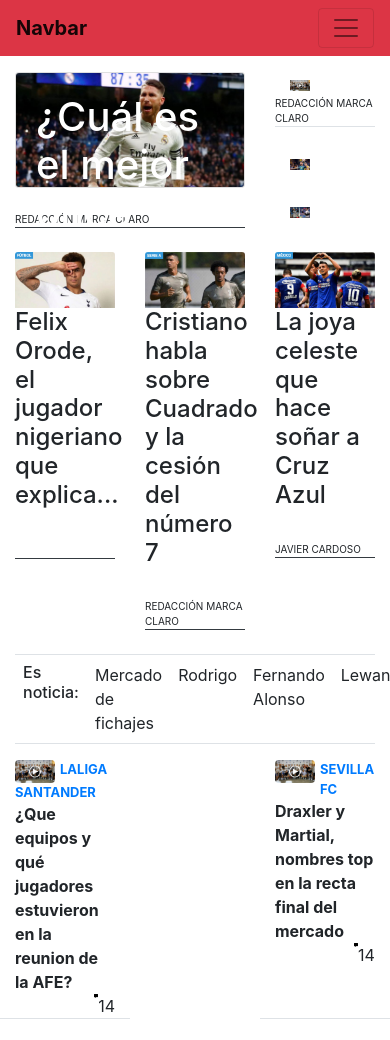
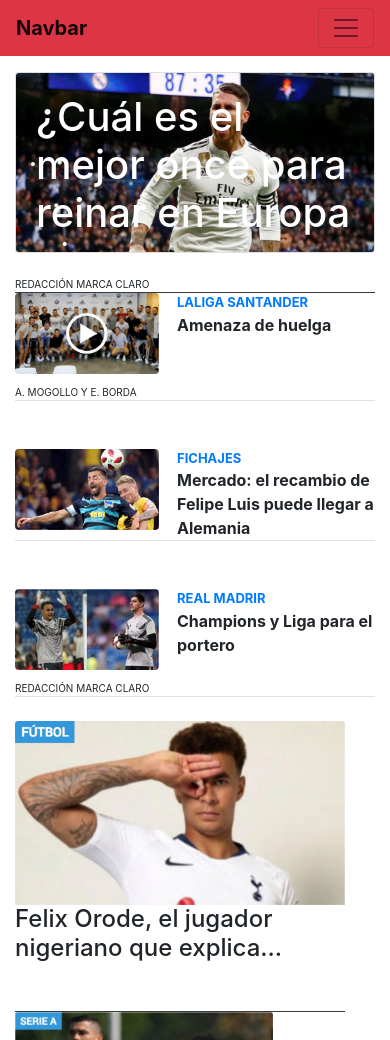
Before and after one commit to rcarrasco3652/exaParcial1, a plain HTML site: page index.html in a window 390 px wide. Shown: the top 1040 px of the page. Drawn offline with nearby package versions, Linux system fonts and the light colour scheme.

Commit message:
Terminado

```diff
--- a/index.html
+++ b/index.html
@@ -59,7 +59,7 @@
             <!--  Section one -->
             <div class="row">
                 <!-- main news -->
-                <div class="col-8">
+                <div class="col-lg-8 col-md-12 col-sm-12">
                     <div class="card  text-white">
                         <img src="./img/mejorOnce.JPG" class="card-img" alt="...">
                         <div class="card-img-overlay position-absolute">
@@ -75,23 +75,53 @@
                 </div>
                 <!-- End main news -->
                 <!-- Second news-->
-                <div class="col-4">
-                    <div class="col-12 p-0">
-                        <div class="border-bottom mb-4">
-                            <div class="col-6">
-                                <img src="./img/huelga.jpg" class="w-100" style="padding: 0%;" alt="">
+                <div class="col-lg-4 col-md-6 col-sm-12">
+                    <div class="border-bottom mb-5">
 
+                        <img src="./img/huelga.jpg" class="rounded float-left" style="width: 40%; margin-right: 5%;">
+                        <div>
+                            <p class="text-uppercase font-weight-bold m-0 text-primary" style="font-size: small;">
+                                LaLiga
+                                Santander</p>
+                            <p class="font-weight-bold m-0">Amenaza de huelga
+                            </p>
+                            <br><br>
+                        </div>
+                        <div class="">
+                            <footer class="text-uppercase" style="font-size:x-small; ">A. Mogollo y E. Borda</footer>
+                        </div>
                     </div>
 
 
+
+                    <div class="border-bottom mb-5">
+
+                        <img src="./img/Fichajes.jpg" class="rounded float-left" style="width: 40%; margin-right: 5%;">
+                        <div>
+                            <p class="text-uppercase font-weight-bold m-0 text-primary" style="font-size: small;">
+                                Fichajes</p>
+                            <p class="font-weight-bold m-0">Mercado: el recambio de Felipe Luis puede llegar a Alemania
+                            </p>
+                        </div>
+                        <div class="">
+                            <footer ></footer>
+                        </div>
+                    </div>
+                    <div class="border-bottom">
+
+                        <img src="./img/realMadrid.jpg" class="rounded float-left" style="width: 40%; margin-right: 5%;">
+                        <div>
+                            <p class="text-uppercase font-weight-bold m-0 text-primary" style="font-size: small;">
+                                Real Madrir</p>
+                            <p class="font-weight-bold m-0">Champions y Liga para el portero
+                            </p>
+                            <br>
+                        </div>
+                        <div class="">
                             <footer class="text-uppercase " style="font-size:x-small; ">redacción marca claro</footer>
                         </div>
-                        <div class="col-12 p-0 mb-4">
-                            <img src="./img/Fichajes.jpg" class="col-6" alt="">
                     </div>
-                        <div class="col-12 p-0">
-                            <img src="./img/realMadrid.jpg" class="col-6" alt="">
-                        </div>
+
                 </div>
                 <!-- End Second news -->
             </div>
@@ -100,13 +130,13 @@
         <!--  End Section one -->
 
         <!--  Section two -->
-            <div class="row mt-4 mb-4">
-                <div class="col-4">
+        <div class="container row mt-4 mb-4">
+            <div class="col-lg-4 col-md-6 col-sm-12">
                 <img src=" ./img/Captura1.JPG " class="card-img-top " alt="... ">
                 <h4>Felix Orode, el jugador nigeriano que explica...</h4>
                 <div class="card-body border-bottom border-dark "></div>
             </div>
-                <div class="col-4 " style="width: 18rem; ">
+            <div class="col-lg-4 col-md-6 col-sm-12" style="width: 18rem; ">
                 <img src="./img/Captura2.JPG " class="card-img-top " alt="... ">
                 <h4>Cristiano habla sobre Cuadrado y la cesión del número 7</h4>
                 <div class=" card-body border-bottom p-0 border-dark">
@@ -114,7 +144,7 @@
                     <footer class="text-uppercase " style="font-size:x-small; ">redacción marca claro</footer>
                 </div>
             </div>
-                <div class=" col-4 " style="width: 18rem; ">
+            <div class="col-lg-4 col-md-12 col-sm-12" style="width: 18rem; ">
                 <img src="./img/Captura3.JPG " class="card-img-top " alt="... ">
                 <h4 clas=" ">La joya celeste que hace soñar a Cruz Azul</h4>
                 <div class=" card-body border-bottom p-0 border-dark">
@@ -126,7 +156,7 @@
         <!--  End Section two -->
 
         <!-- Section three -->
-            <div class="d-flex flex-row border-top border-bottom mb-3">
+        <div class="container d-flex flex-row border-top border-bottom mb-3">
             <div class="p-2 bd-highlight">
                 <h6 style="margin: 0%;">Es noticia:</h6>
             </div>
@@ -155,8 +185,8 @@
         <!-- End Section three -->
 
         <!-- Section four-->
-            <div class="row">
-                <div class="col-4 border-bottom">
+        <div class="container row">
+            <div class="col-lg-4 col-md-12  border-bottom">
 
                 <img src="./img/huelga.jpg" class="rounded float-left" style="width: 40%; margin-right: 5%;">
                 <div>
@@ -171,9 +201,9 @@
                 </div>
 
             </div>
-                <div class="col-4">
+            <div class="col-lg-4 col-md-0 col-sm-0 mb-md-3">
             </div>
-                <div class="col-4 border-bottom ">
+            <div class="col-lg-4 col-md-12 border-bottom ">
 
                 <img src="./img/huelga.jpg" class="rounded float-left" style="width: 40%; margin-right: 5%;">
                 <div>
@@ -195,12 +225,12 @@
 
         <!-- Section Five -->
         <div class="row mt-4 mb-4">
-                <div class="col-4">
+            <div class="col-lg-4 col-md-12 col-sm-12 mb-md-3">
                 <img src=" ./img/Captura6.JPG " class="card-img-top " alt="... ">
                 <h4>Lunin, muy cerca de irse cedido al Leganés</h4>
                 <div class="card-body border-bottom border-dark "></div>
             </div>
-                <div class="col-4 " style="width: 18rem; ">
+            <div class="col-lg-4 col-md-12 col-sm-12 mt-3">
                 <img src="./img/Captura7.JPG " class="card-img-top " alt="... ">
                 <h4>Algo pasa con Rodrigo, nadie puede creelo</h4>
                 <div class=" card-body border-bottom p-0 border-dark">
@@ -224,7 +254,7 @@
                     <h5>Otras Web de Unidad Editor</h5>
                 </div>
                 <div class="row">
-                    <div class="col-3 ">
+                    <div class="col-lg-3 col-md-6 col-sm-12 ">
 
                         <ul>
                             <h6>Marca</h6>
@@ -240,7 +270,7 @@
 
                         </ul>
                     </div>
-                    <div class="col-3">
+                    <div class="col-lg-3 col-md-6 col-sm-12">
                         <ul>
                             <h6>Ocio y Moda</h6>
                             <p class="m-0">Tiramillas</p>
@@ -253,7 +283,7 @@
 
                         </ul>
                     </div>
-                    <div class="col-3">
+                    <div class="col-lg-3 col-md-6 col-sm-12">
                         <ul>
                             <h6>Unidad Editorial</h6>
                             <p class="m-0">El Mundo</p>
@@ -266,7 +296,7 @@
 
                         </ul>
                     </div>
-                    <div class="col-3">
+                    <div class="col-lg-3 col-md-6 col-sm-12">
                         <ul>
                             <h6>Formacion y Empleo</h6>
                             <p class="m-0">Escuela Unidad Editorial</p>
@@ -284,7 +314,7 @@
         <div class="p-3 mb- bg-light text-dark">
             <div class="container">
                 <div class="row d-flex justify-content-center mb-3">
-                    <h6>© Agosto 2018 Unidad Editorial Información Deportiva, S.L.U Todos los derechos reservados.</h6>
+                    <h6 class="text-center">© Agosto 2018 Unidad Editorial Información Deportiva, S.L.U Todos los derechos reservados.</h6>
                     <div class="d-flex flex-row mb-3">
                         <div class="p-2 bd-highlight">
                             <p style="margin: 0%;">Términos y condiciones de uso</p>
@@ -318,10 +348,10 @@
                 </div>
                 <!-- Social Networks images -->
                 <div class="row d-flex justify-content-center mb-3">
-                    <img src="./img/footer/facebook.png" alt="..." class="rounded-circle col-1">
-                    <img src="./img/footer/twitter.png" alt="..." class="rounded-circle col-1">
-                    <img src="./img/footer/googlePlus.jpg" alt="..." class="rounded-circle col-1">
-                    <img src="./img/footer/twitch.png" alt="..." class="rounded-circle col-1">
+                    <img src="./img/footer/facebook.png" alt="..." class="rounded-circle col-lg-1 col-md-2 col-sm-3">
+                    <img src="./img/footer/twitter.png" alt="..." class="rounded-circle col-lg-1 col-md-2 col-sm-3">
+                    <img src="./img/footer/googlePlus.jpg" alt="..." class="rounded-circle col-lg-1 col-md-2 col-sm-3">
+                    <img src="./img/footer/twitch.png" alt="..." class="rounded-circle col-lg-1 col-md-2 col-sm-3">
 
                 </div>
             </div>
```
Lines whose indentation alone changed are shown as unchanged.
